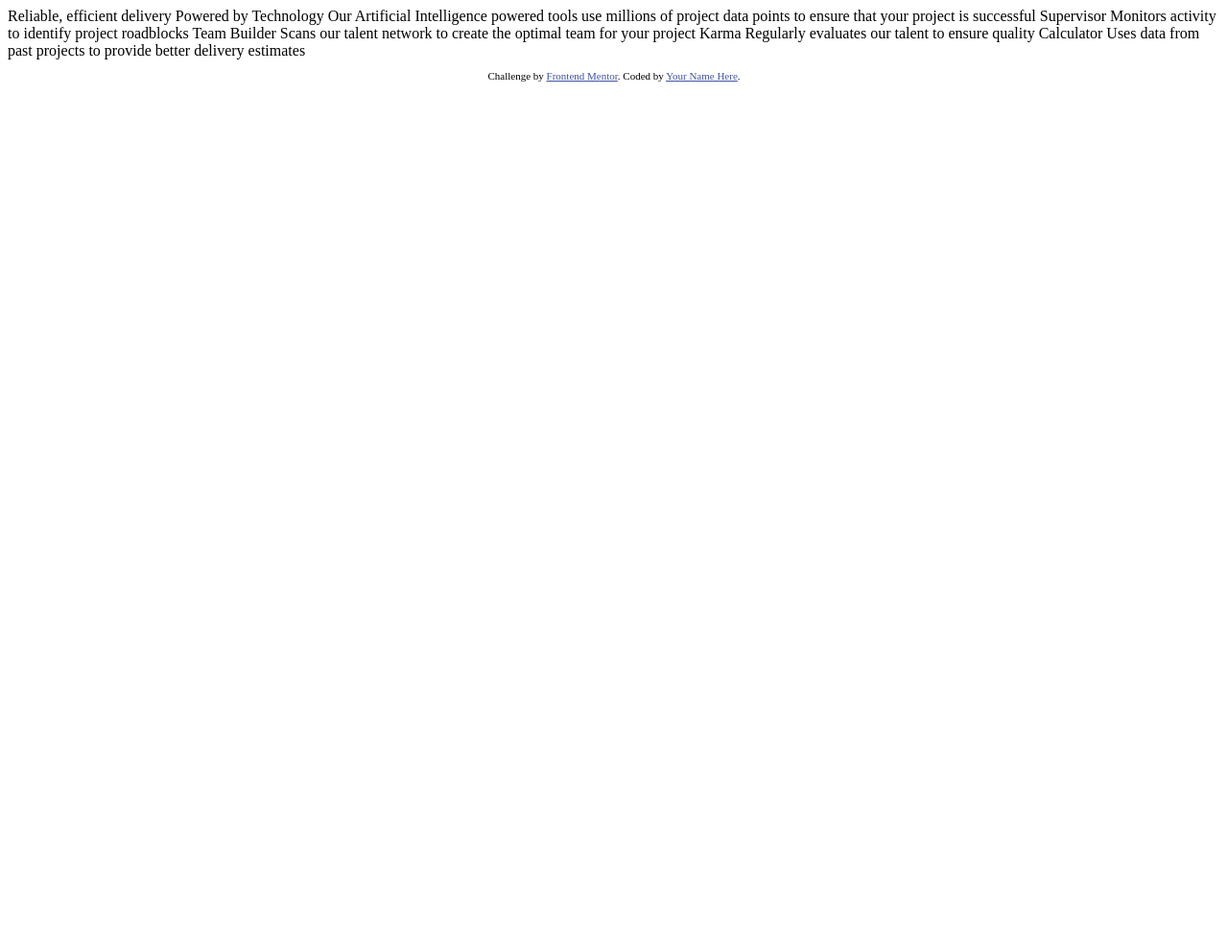
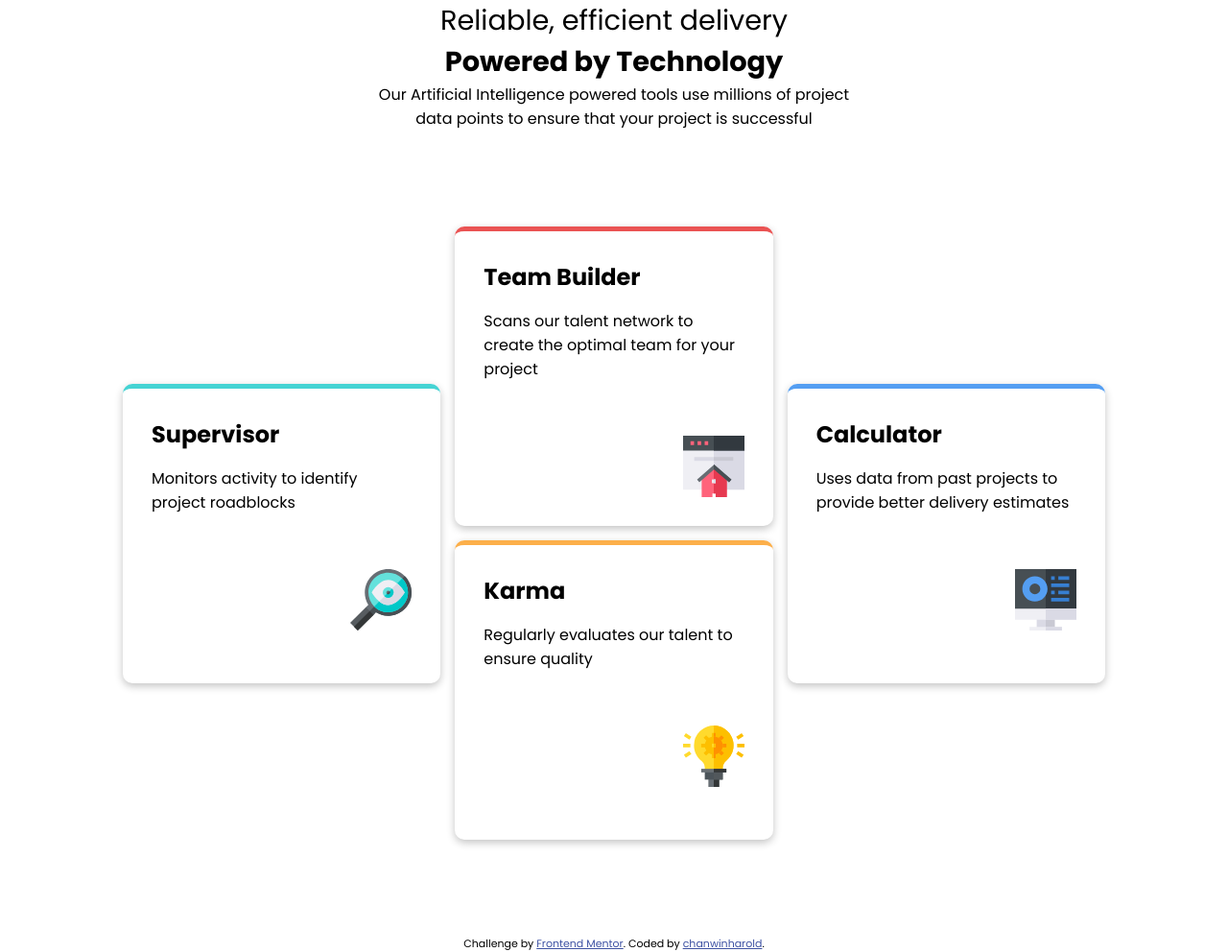
Before and after one commit to chanwinharold/four-card-feature-section-master, a plain HTML site: page index.html in a window 1280 px wide. Shown: the whole page at 96% size. Before the commit the page ends 800 px from the top, so only its background shows below. Drawn offline with Linux system fonts and the light colour scheme.

```diff
--- a/index.html
+++ b/index.html
@@ -7,33 +7,43 @@
         <link rel="icon" type="image/png" sizes="32x32" href="./images/favicon-32x32.png">
         <link rel="stylesheet" href="style.css">
         <title>Frontend Mentor | Four card feature section</title>
-
     </head>
     <body>
+        <header>
+                <p>Reliable, efficient delivery</p>
+                <h1>Powered by Technology</h1>
 
-        Reliable, efficient delivery
-        Powered by Technology
-
-        Our Artificial Intelligence powered tools use millions of project data points
-        to ensure that your project is successful
-
-        Supervisor
-        Monitors activity to identify project roadblocks
-
-        Team Builder
-        Scans our talent network to create the optimal team for your project
-
-        Karma
-        Regularly evaluates our talent to ensure quality
-
-        Calculator
-        Uses data from past projects to provide better delivery estimates
-
-
+                <p class="context">
+                    Our Artificial Intelligence powered tools use millions of project data points
+                    to ensure that your project is successful
+                </p>
+        </header>
+        <main>
+            <div class="box one">
+                <h2>Supervisor</h2>
+                <p>Monitors activity to identify project roadblocks</p><br>
+                <img src="images/icon-supervisor.svg" alt="magnifying glass icon">
+            </div>
+            <div class="box two">
+                <h2>Team Builder</h2>
+                <p>Scans our talent network to create the optimal team for your project</p><br>
+                <img src="images/icon-team-builder.svg" alt="page icon">
+            </div>
+            <div class="box three">
+                <h2>Karma</h2>
+                <p>Regularly evaluates our talent to ensure quality</p><br>
+                <img src="images/icon-karma.svg" alt="lamp icon">
+            </div>
+            <div class="box four">
+                <h2>Calculator</h2>
+                <p>Uses data from past projects to provide better delivery estimates</p><br>
+                <img src="images/icon-calculator.svg" alt="screen icon">
+            </div>
+        </main>
         <footer>
             <p class="attribution">
                 Challenge by <a href="https://www.frontendmentor.io?ref=challenge" target="_blank">Frontend Mentor</a>.
-                Coded by <a href="#">Your Name Here</a>.
+                Coded by <a href="#">chanwinharold</a>.
             </p>
         </footer>
     </body>
--- a/style.css
+++ b/style.css
@@ -1,11 +1,117 @@
+@import url('https://fonts.googleapis.com/css2?family=Poppins:ital,wght@0,100;0,200;0,300;0,400;0,500;0,600;0,700;0,800;0,900;1,100;1,200;1,300;1,400;1,500;1,600;1,700;1,800;1,900&display=swap');
 
+* { margin: 0; }
 
+body {
+    width: 375px;
+    margin: auto;
+    font-size: 1em;
+    font-family: Poppins, sans-serif;
+}
 
+header {
+    width: 100%;
+}
+header p:first-child,
+header h1 {
+    font-size: 1.8em;
+}
 
+.context {
+    text-align: center;
+}
 
+main {
+    margin: 100px auto 100px auto;
+}
 
+.box {
+    display: flex;
+    flex-direction: column;
+    align-items: flex-start;
+    justify-content: flex-start;
+    gap: 1em;
 
+    min-height: 220px;
+    padding: 30px;
+    border-radius: 10px;
+    box-shadow: rgba(0, 0, 0, 0.24) 0 3px 8px;
 
+}
+.box img {
+    align-self: flex-end;
+}
+
+.one {
+    border-top: 5px solid hsl(180, 62%, 55%)
+}
+.two {
+    border-top: 5px solid hsl(0, 78%, 62%)
+}
+.three {
+    border-top: 5px solid hsl(34, 97%, 64%)
+}
+.four {
+    border-top: 5px solid hsl(212, 86%, 64%)
+}
 
 .attribution { font-size: 11px; text-align: center; }
 .attribution a { color: hsl(228, 45%, 44%); }
+
+
+@media screen and (max-width: 768px) {
+    main {
+        display: flex;
+        flex-direction: column;
+        align-items: center;
+        gap: 2em;
+    }
+
+    .box {
+        width: 80%;
+    }
+}
+
+@media screen and (min-width: 768px) {
+    body {
+        width: 100%;
+        margin: auto;
+
+    }
+
+    header {
+        display: flex;
+        flex-direction: column;
+        align-items: center;
+    }
+
+    .context {
+        max-width: 40%;
+    }
+
+    main {
+        max-width: 80%;
+        display: grid;
+        grid-template-columns: 1fr 1fr 1fr;
+        grid-template-rows: 1fr 1fr 1fr 1fr;
+        gap: 15px;
+    }
+
+    .one {
+        grid-column: 1;
+        grid-row: 2 / 4;
+    }
+    .two {
+        grid-column: 2;
+        grid-row: 1 / 3;
+    }
+    .three {
+        grid-column: 2;
+        grid-row: 3 / 5;
+    }
+    .four {
+        grid-column: 3;
+        grid-row: 2 / 4;
+    }
+
+}
```
Also changed, not shown: 1 other file.
